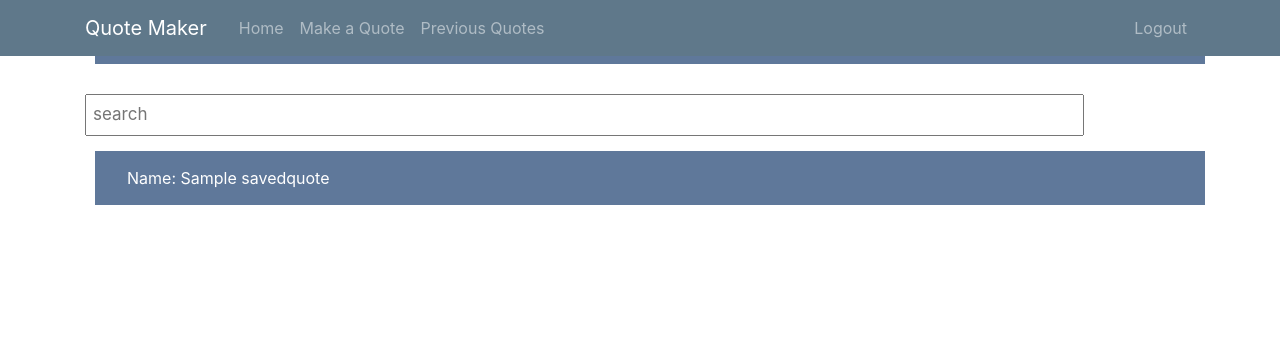
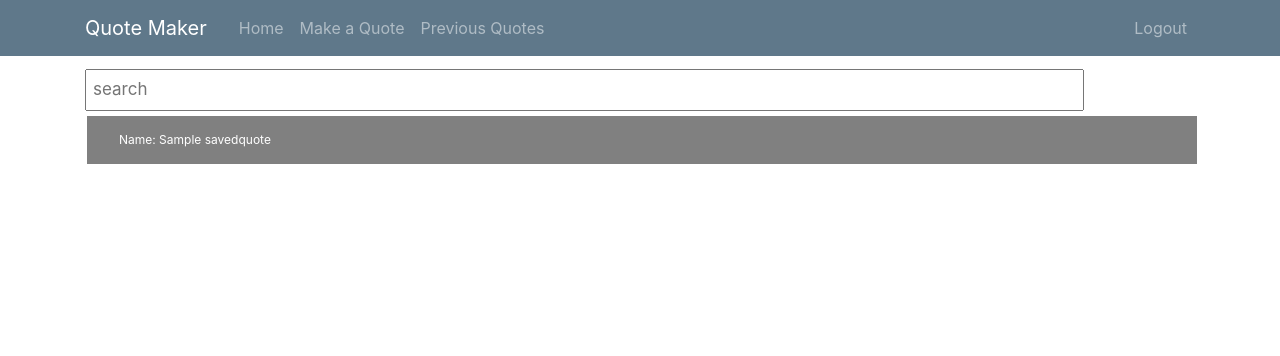
Before and after one commit to XXtechsec/QuoteApplication, a Django app: page /Quotes/select in a window 1280 px wide. Shown: the top 356 px of the page. Run offline with Django 3.2, Linux system fonts and the light colour scheme; a user stored in the database is signed in; tables that the repository leaves empty hold one stand-in row (values such as "Sample post"); parts of the project's set-up code (start-up, migrations or seed data) failed here and were passed over; some libraries are stand-ins or nearby versions.

Commit message:
try this for image

```diff
--- a/Quotes/static/Quotes/main.css
+++ b/Quotes/static/Quotes/main.css
@@ -105,3 +105,8 @@ button:hover{
   border-radius: 3px;
   margin-bottom: 20px;
 }
+#selectBtn{
+  background-color: grey;
+  text-align: left;
+  font-size: 12px;
+}
--- a/Templates/Quotes/pdf.html
+++ b/Templates/Quotes/pdf.html
@@ -92,7 +92,7 @@
 <body>
   <!-- getting image -->
   <div class="imageContainer">
-    <img src="Quotes/static/Quotes/CommerxQuoteToolTitle.png" alt="Commerx logo">
+    <img src="static/CommerxQuoteToolTitle.png" alt="Commerx logo">
   </div>
 
   <!-- the header -->
--- a/Templates/Quotes/select.html
+++ b/Templates/Quotes/select.html
@@ -3,7 +3,7 @@
 
 {# runs the select function with the name new, creating a new quote #}
 <form action="{% url 'select' %}" method="POST">{% csrf_token %}
-  <button id=Menubtn class="button" data-toggle="collapse" aria-label="Toggle navigation" name='new' type="submit">
+  <button id=selectBtn class="button" data-toggle="collapse" aria-label="Toggle navigation" name='new' type="submit">
     New Quote
   </button>
 </form>
@@ -18,7 +18,7 @@
 
 {# runs select function in views with the name old, loading an old quote #}
 <form action="{% url 'select' %}" method="POST">{% csrf_token %}
-  <button id=Menubtn class="button" data-toggle="collapse" aria-label="Toggle navigation" name='old' value= "{{ service }}" type="submit">
+  <button id=selectBtn class="button" data-toggle="collapse" aria-label="Toggle navigation" name='old' value= "{{ service }}" type="submit">
     Name: {{ name }}
     <input style=display:none value="{{ name }}" name='oldName'>
   </button>
```
